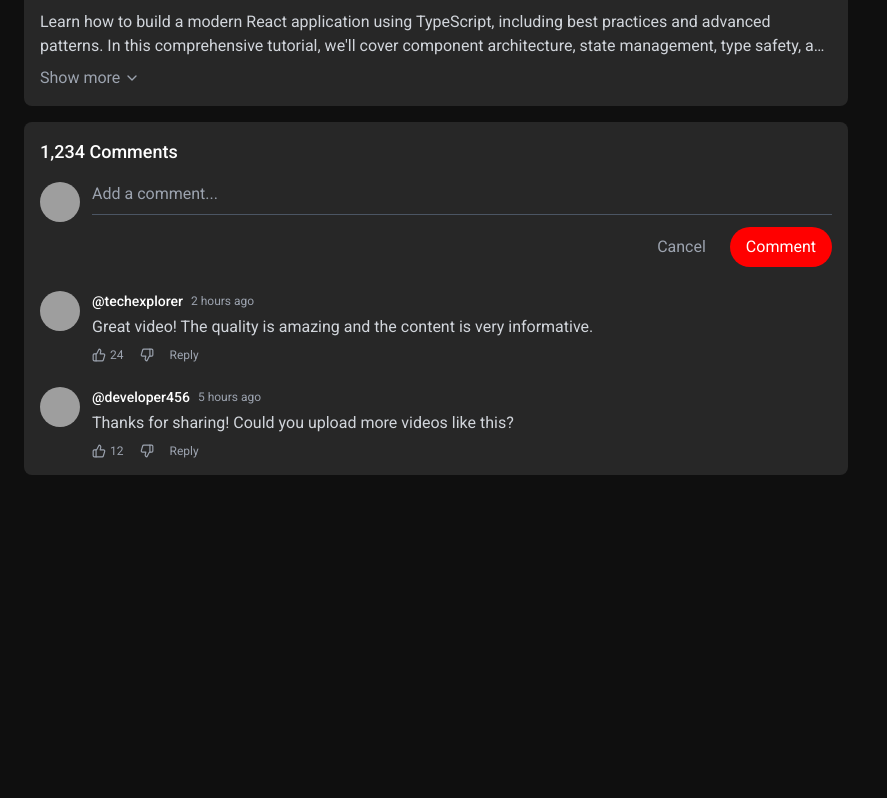
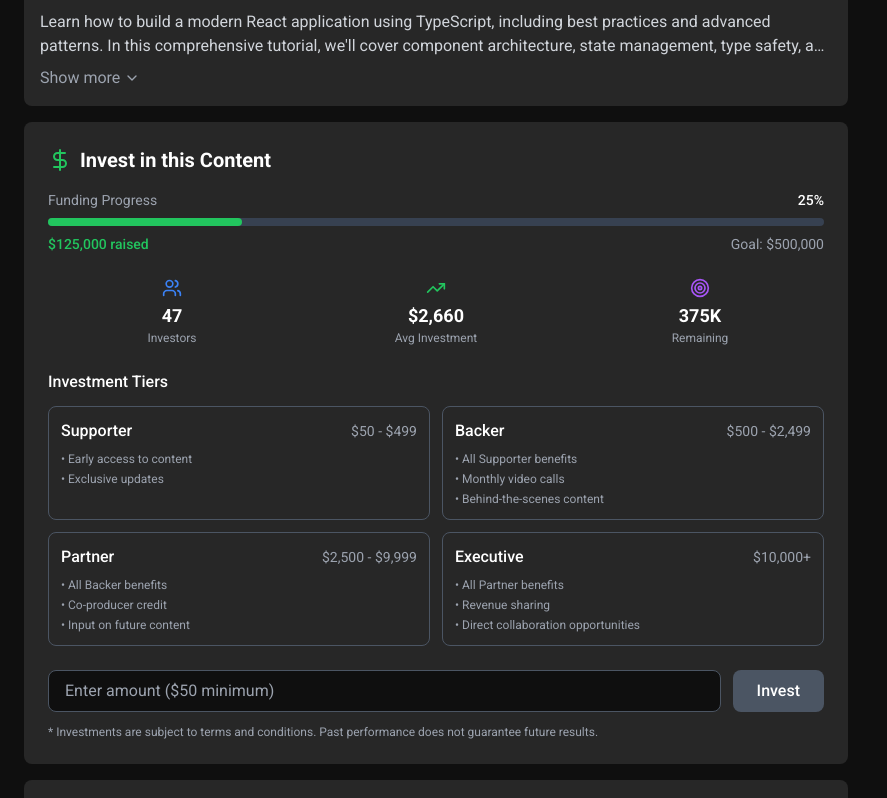
Before and after one commit to Prthmsh7/Video-Streaming-Platform, a React (Vite) app: page / in a window 1280 px wide. Shown: the part 662-1460 px from the top of the page, without its empty margins (0-887 px from the left). Before the commit the page ends 1161 px from the top, so only its background shows below. Built offline with nearby package versions, Linux system fonts and the light colour scheme; grey boxes are pictures that could not be loaded.

Commit message:
Add Investment Section for Videos

```diff
--- a/src/components/VideoPlayer.tsx
+++ b/src/components/VideoPlayer.tsx
@@ -17,7 +17,11 @@ import {
   Maximize,
   Settings,
   SkipForward,
-  SkipBack
+  SkipBack,
+  DollarSign,
+  TrendingUp,
+  Users,
+  Target
 } from 'lucide-react';
 import { Video } from '../types/Video';
 
@@ -52,10 +56,25 @@ const VideoPlayer: React.FC<VideoPlayerProps> = ({
   const [quality, setQuality] = useState('auto');
   const [isFullscreen, setIsFullscreen] = useState(false);
 
+  // Investment states
+  const [investmentAmount, setInvestmentAmount] = useState('');
+  const [selectedInvestmentTier, setSelectedInvestmentTier] = useState('');
+  const [totalInvestment, setTotalInvestment] = useState(125000);
+  const [investmentGoal, setInvestmentGoal] = useState(500000);
+  const [totalInvestors, setTotalInvestors] = useState(47);
+
   const videoRef = useRef<HTMLVideoElement>(null);
   const fileInputRef = useRef<HTMLInputElement>(null);
   const playerRef = useRef<HTMLDivElement>(null);
   const controlsTimeoutRef = useRef<NodeJS.Timeout>();
+
+  // Investment tiers
+  const investmentTiers = [
+    { name: 'Supporter', min: 50, max: 499, benefits: ['Early access to content', 'Exclusive updates'] },
+    { name: 'Backer', min: 500, max: 2499, benefits: ['All Supporter benefits', 'Monthly video calls', 'Behind-the-scenes content'] },
+    { name: 'Partner', min: 2500, max: 9999, benefits: ['All Backer benefits', 'Co-producer credit', 'Input on future content'] },
+    { name: 'Executive', min: 10000, max: Infinity, benefits: ['All Partner benefits', 'Revenue sharing', 'Direct collaboration opportunities'] }
+  ];
 
   // Auto-hide controls
   useEffect(() => {
@@ -175,14 +194,41 @@ const VideoPlayer: React.FC<VideoPlayerProps> = ({
 
   const skipTime = (seconds: number) => {
     const video = videoRef.current;
-    if (!video) return;
+    if (!video || !isFinite(video.duration)) return;
     video.currentTime = Math.max(0, Math.min(video.duration, video.currentTime + seconds));
   };
 
   const formatTime = (time: number) => {
+    if (!isFinite(time)) return '0:00';
     const minutes = Math.floor(time / 60);
     const seconds = Math.floor(time % 60);
     return `${minutes}:${seconds.toString().padStart(2, '0')}`;
+  };
+
+  const formatCurrency = (amount: number) => {
+    return new Intl.NumberFormat('en-US', {
+      style: 'currency',
+      currency: 'USD',
+      minimumFractionDigits: 0,
+      maximumFractionDigits: 0,
+    }).format(amount);
+  };
+
+  const getInvestmentTier = (amount: number) => {
+    return investmentTiers.find(tier => amount >= tier.min && amount <= tier.max);
+  };
+
+  const handleInvestment = () => {
+    const amount = parseFloat(investmentAmount);
+    if (amount && amount >= 50) {
+      setTotalInvestment(prev => prev + amount);
+      setTotalInvestors(prev => prev + 1);
+      setInvestmentAmount('');
+      setSelectedInvestmentTier('');
+      alert(`Thank you for your investment of ${formatCurrency(amount)}!`);
+    } else {
+      alert('Minimum investment amount is $50');
+    }
   };
 
   const handleFileUpload = (e: React.ChangeEvent<HTMLInputElement>) => {
@@ -217,6 +263,8 @@ const VideoPlayer: React.FC<VideoPlayerProps> = ({
   const handleUploadClick = () => {
     fileInputRef.current?.click();
   };
+
+  const progressPercentage = (totalInvestment / investmentGoal) * 100;
 
   return (
     <div className="py-6">
@@ -439,6 +487,117 @@ const VideoPlayer: React.FC<VideoPlayerProps> = ({
             </div>
           </div>
 
+          {/* Investment Section */}
+          <div className="bg-dark-secondary rounded-lg p-6 mb-4">
+            <div className="flex items-center space-x-2 mb-4">
+              <DollarSign size={24} className="text-green-500" />
+              <h3 className="text-xl font-bold">Invest in this Content</h3>
+            </div>
+
+            {/* Investment Progress */}
+            <div className="mb-6">
+              <div className="flex justify-between items-center mb-2">
+                <span className="text-sm text-gray-400">Funding Progress</span>
+                <span className="text-sm font-medium">{Math.round(progressPercentage)}%</span>
+              </div>
+              <div className="w-full bg-gray-700 rounded-full h-2 mb-2">
+                <div
+                  className="bg-green-500 h-2 rounded-full transition-all duration-300"
+                  style={{ width: `${Math.min(progressPercentage, 100)}%` }}
+                ></div>
+              </div>
+              <div className="flex justify-between text-sm">
+                <span className="text-green-500 font-medium">{formatCurrency(totalInvestment)} raised</span>
+                <span className="text-gray-400">Goal: {formatCurrency(investmentGoal)}</span>
+              </div>
+            </div>
+
+            {/* Investment Stats */}
+            <div className="grid grid-cols-3 gap-4 mb-6">
+              <div className="text-center">
+                <div className="flex items-center justify-center mb-1">
+                  <Users size={20} className="text-blue-500" />
+                </div>
+                <div className="text-lg font-bold">{totalInvestors}</div>
+                <div className="text-xs text-gray-400">Investors</div>
+              </div>
+              <div className="text-center">
+                <div className="flex items-center justify-center mb-1">
+                  <TrendingUp size={20} className="text-green-500" />
+                </div>
+                <div className="text-lg font-bold">{formatCurrency(totalInvestment / totalInvestors)}</div>
+                <div className="text-xs text-gray-400">Avg Investment</div>
+              </div>
+              <div className="text-center">
+                <div className="flex items-center justify-center mb-1">
+                  <Target size={20} className="text-purple-500" />
+                </div>
+                <div className="text-lg font-bold">{Math.max(0, Math.round((investmentGoal - totalInvestment) / 1000))}K</div>
+                <div className="text-xs text-gray-400">Remaining</div>
+              </div>
+            </div>
+
+            {/* Investment Tiers */}
+            <div className="mb-6">
+              <h4 className="font-medium mb-3">Investment Tiers</h4>
+              <div className="grid grid-cols-1 md:grid-cols-2 gap-3">
+                {investmentTiers.map((tier) => (
+                  <div
+                    key={tier.name}
+                    className={`border rounded-lg p-3 cursor-pointer transition-colors ${
+                      selectedInvestmentTier === tier.name
+                        ? 'border-green-500 bg-green-500/10'
+                        : 'border-gray-600 hover:border-gray-500'
+                    }`}
+                    onClick={() => setSelectedInvestmentTier(tier.name)}
+                  >
+                    <div className="flex justify-between items-center mb-2">
+                      <span className="font-medium">{tier.name}</span>
+                      <span className="text-sm text-gray-400">
+                        {formatCurrency(tier.min)}{tier.max !== Infinity ? ` - ${formatCurrency(tier.max)}` : '+'}
+                      </span>
+                    </div>
+                    <ul className="text-xs text-gray-400 space-y-1">
+                      {tier.benefits.map((benefit, index) => (
+                        <li key={index}>• {benefit}</li>
+                      ))}
+                    </ul>
+                  </div>
+                ))}
+              </div>
+            </div>
+
+            {/* Investment Input */}
+            <div className="flex space-x-3">
+              <div className="flex-1">
+                <input
+                  type="number"
+                  placeholder="Enter amount ($50 minimum)"
+                  value={investmentAmount}
+                  onChange={(e) => setInvestmentAmount(e.target.value)}
+                  className="w-full px-4 py-2 bg-dark-bg border border-gray-600 rounded-lg focus:border-green-500 focus:outline-none"
+                  min="50"
+                />
+                {investmentAmount && getInvestmentTier(parseFloat(investmentAmount)) && (
+                  <div className="text-xs text-green-500 mt-1">
+                    {getInvestmentTier(parseFloat(investmentAmount))?.name} Tier
+                  </div>
+                )}
+              </div>
+              <button
+                onClick={handleInvestment}
+                disabled={!investmentAmount || parseFloat(investmentAmount) < 50}
+                className="px-6 py-2 bg-green-600 hover:bg-green-700 disabled:bg-gray-600 disabled:cursor-not-allowed rounded-lg font-medium transition-colors"
+              >
+                Invest
+              </button>
+            </div>
+
+            <p className="text-xs text-gray-400 mt-3">
+              * Investments are subject to terms and conditions. Past performance does not guarantee future results.
+            </p>
+          </div>
+
           {/* Comments Section */}
           <div className="bg-dark-secondary rounded-lg p-4">
             <h3 className="font-medium mb-4 text-lg">1,234 Comments</h3>
```
